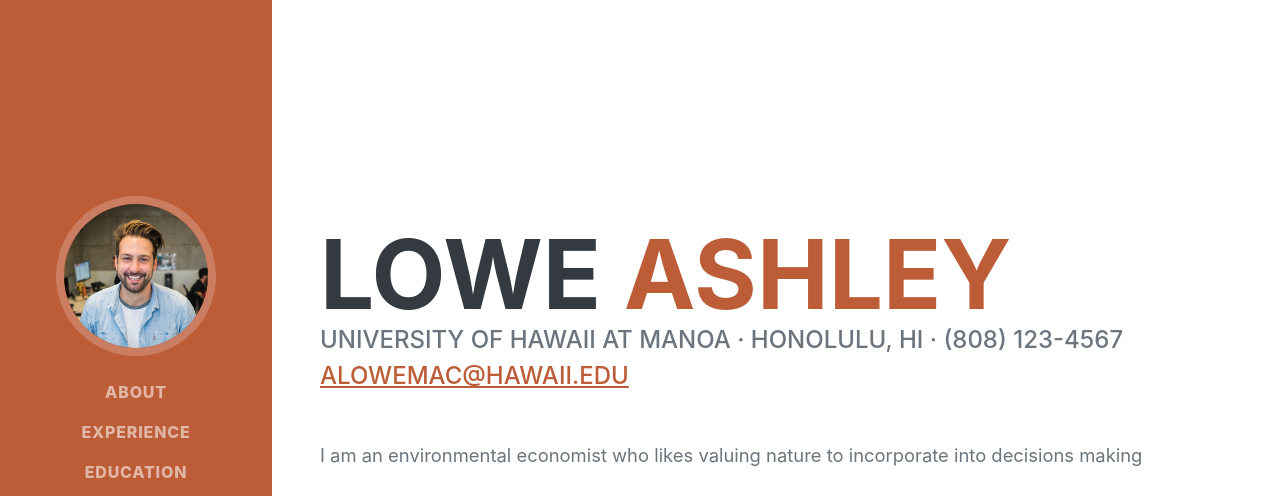
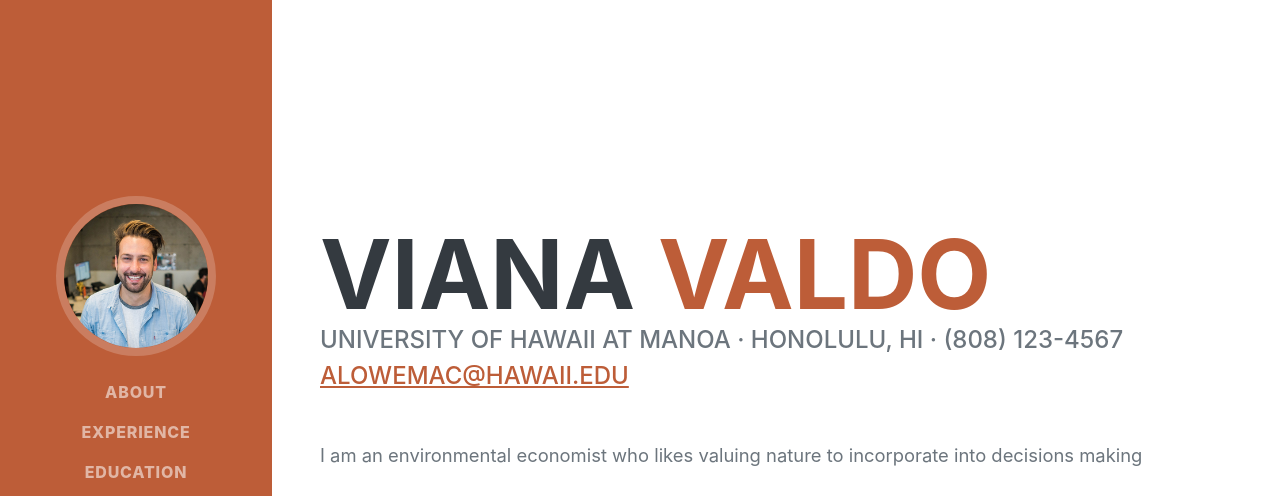
Before and after one commit to VFV22/VFV22.github.io, a plain HTML site: page index.html in a window 1280 px wide. Shown: the top 496 px of the page. Drawn offline with nearby package versions, Linux system fonts and the light colour scheme; a web font is replaced by a local one.

Commit message:
Redid the website

```diff
--- a/index.html
+++ b/index.html
@@ -40,8 +40,8 @@
             <section class="resume-section" id="about">
                 <div class="resume-section-content">
                     <h1 class="mb-0">
-                        Lowe
-                        <span class="text-primary">Ashley</span>
+                        Viana
+                        <span class="text-primary">Valdo</span>
                     </h1>
                     <div class="subheading mb-5">
                         University of Hawaii at Manoa · Honolulu, HI · (808) 123-4567
```
Also changed, not shown: 1 other file.
